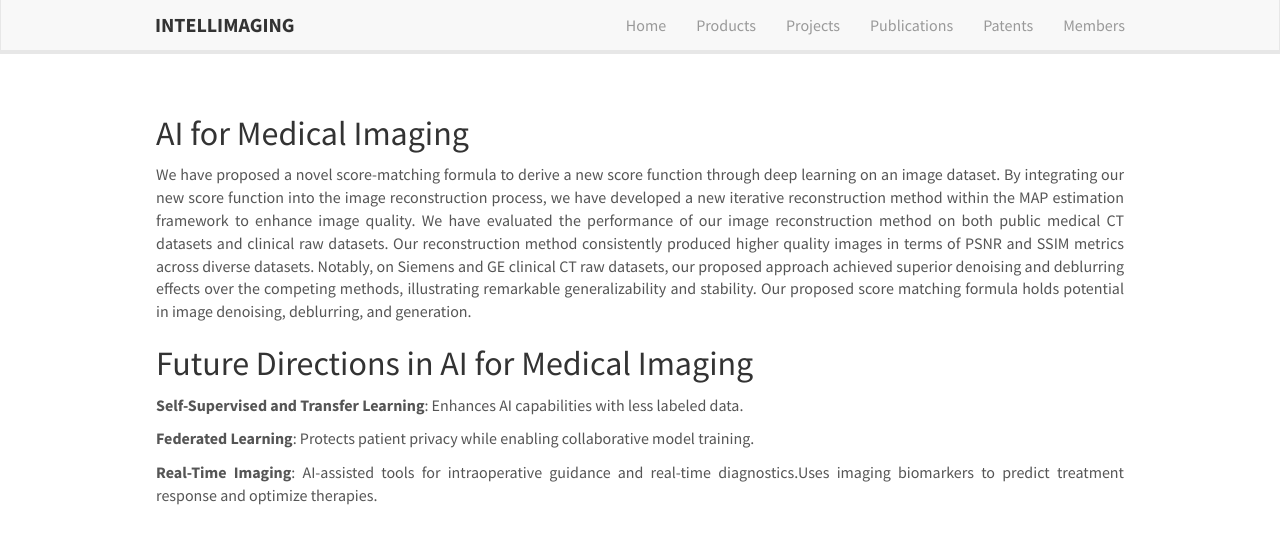
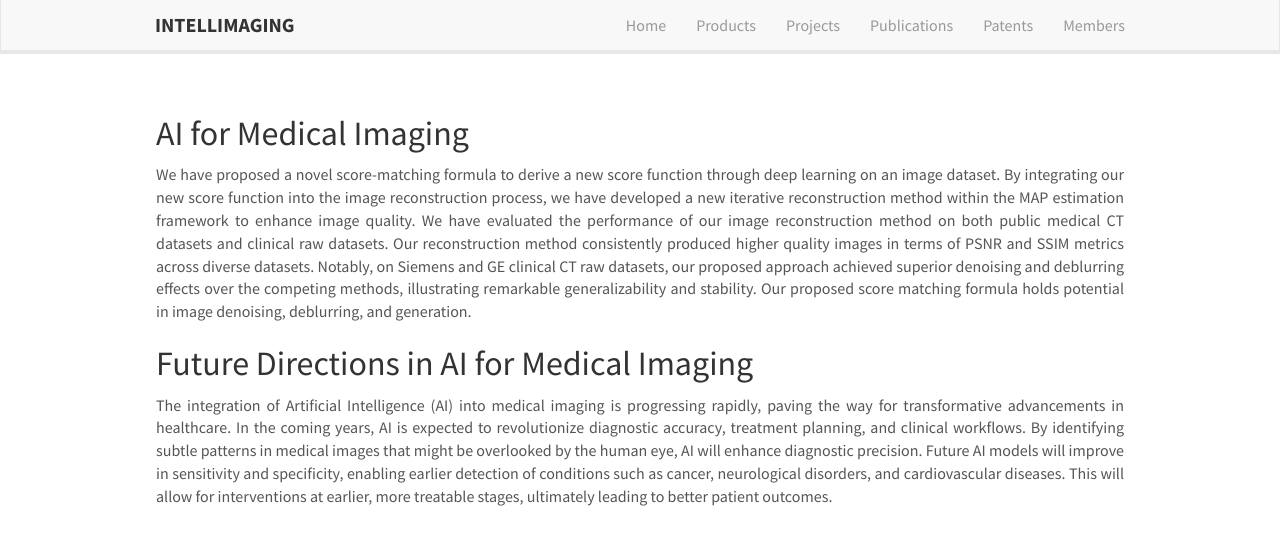
Before and after one commit to intellimaging/intellimaging.github.io, a Jekyll site: the page built from _pages/multimedia.md, in a window 1280 px wide. Shown: the top 545 px of the page. Built offline with Jekyll 4.4.1, drawn with Linux system fonts in a browser that asks for light colours.

Commit message:
Update multimedia.md

```diff
--- a/_pages/multimedia.md
+++ b/_pages/multimedia.md
@@ -14,14 +14,7 @@ permalink: /multimedia/
 <p style="text-align: justify;">We have proposed a novel score-matching formula to derive a new score function through deep learning on an image dataset. By integrating our new score function into the image reconstruction process, we have developed a new iterative reconstruction method within the MAP estimation framework to enhance image quality. We have evaluated the performance of our image reconstruction method on both public medical CT datasets and clinical raw datasets. Our reconstruction method consistently produced higher quality images in terms of PSNR and SSIM metrics across diverse datasets. Notably, on Siemens and GE clinical CT raw datasets, our proposed approach achieved superior denoising and deblurring effects over the competing methods, illustrating remarkable generalizability and stability. Our proposed score matching formula holds potential in image denoising, deblurring, and generation.</p>
 
 ## Future Directions in AI for Medical Imaging
-<b>Self-Supervised and Transfer Learning</b>: Enhances AI capabilities with less labeled data.
-<br>
-
-<b>Federated Learning</b>: Protects patient privacy while enabling collaborative model training.
-<br>
-<p style="text-align: justify;"><b>Real-Time Imaging</b>: AI-assisted tools for intraoperative guidance and real-time diagnostics.Uses imaging biomarkers to predict treatment response and optimize therapies.</p>
-
-
+<p style="text-align: justify;">The integration of Artificial Intelligence (AI) into medical imaging is progressing rapidly, paving the way for transformative advancements in healthcare. In the coming years, AI is expected to revolutionize diagnostic accuracy, treatment planning, and clinical workflows. By identifying subtle patterns in medical images that might be overlooked by the human eye, AI will enhance diagnostic precision. Future AI models will improve in sensitivity and specificity, enabling earlier detection of conditions such as cancer, neurological disorders, and cardiovascular diseases. This will allow for interventions at earlier, more treatable stages, ultimately leading to better patient outcomes.</p>
 
 <!--
 <iframe width="640" height="360" src="https://www.tube.com/embed/iaP5uIBYmGE?si=8EGqudj9qd_orU9v" title="YouTube video player" frameborder="0" allow="accelerometer; autoplay; clipboard-write; encrypted-media; gyroscope; picture-in-picture; web-share" referrerpolicy="strict-origin-when-cross-origin" allowfullscreen></iframe>
```
